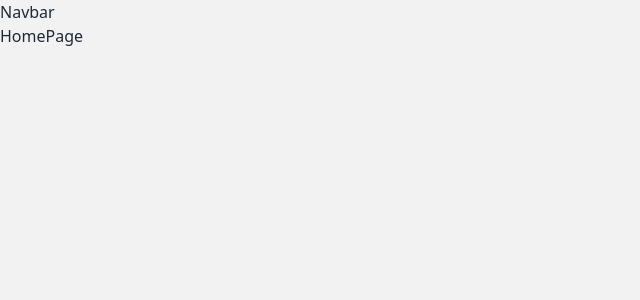
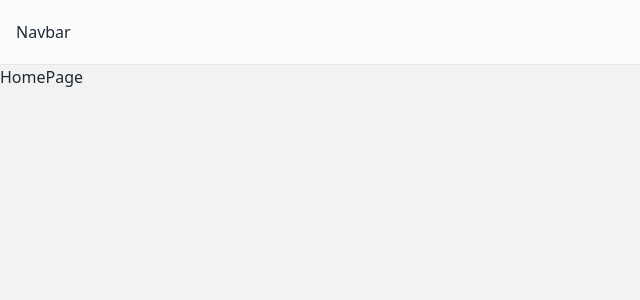
Before and after one commit to RobertMaksymow/Tutorial_Codesistency_PERN-ProductStore, a React (Vite) app in the folder client/: page / in a window 1280 px wide. Shown: the top 300 px of the page, without its empty margins (0-640 px from the left). Built offline with nearby package versions, Linux system fonts and the light colour scheme.

Commit message:
Navbar started. T1h.33min

```diff
--- a/client/src/components/Navbar.jsx
+++ b/client/src/components/Navbar.jsx
@@ -1,7 +1,13 @@
 import React from "react";
 
 const Navbar = () => {
-  return <div>Navbar</div>;
+  return (
+    <div className="bg-base-100/80 backdrop-blur-large border-b border-base-content/10 sticky top-0 z-50">
+      <div className="max-w-7xl mx-auto">
+        <div className="navbar px-4 min-h-[4rem] justify-between">Navbar</div>
+      </div>
+    </div>
+  );
 };
 
 export default Navbar;
```
